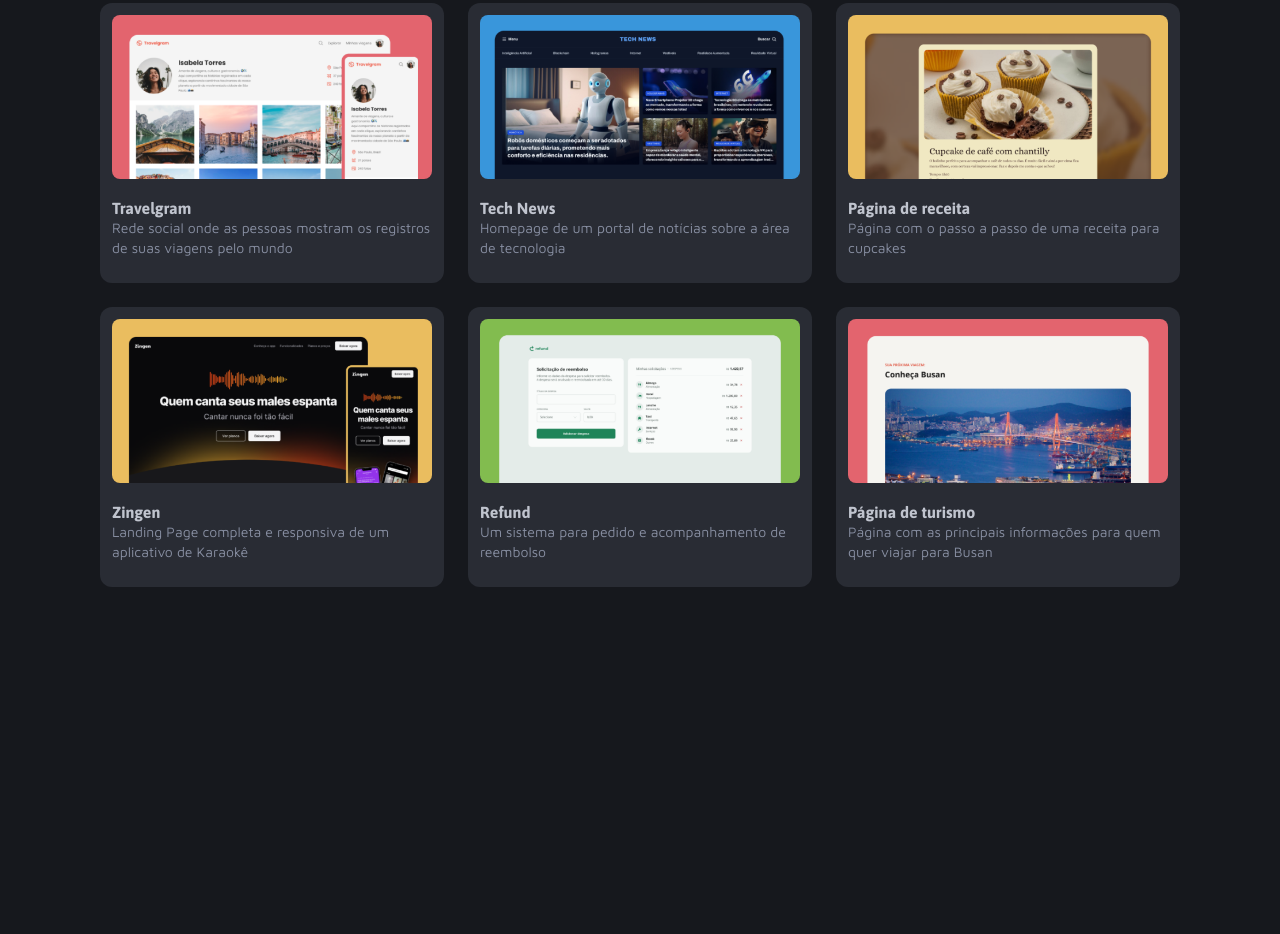
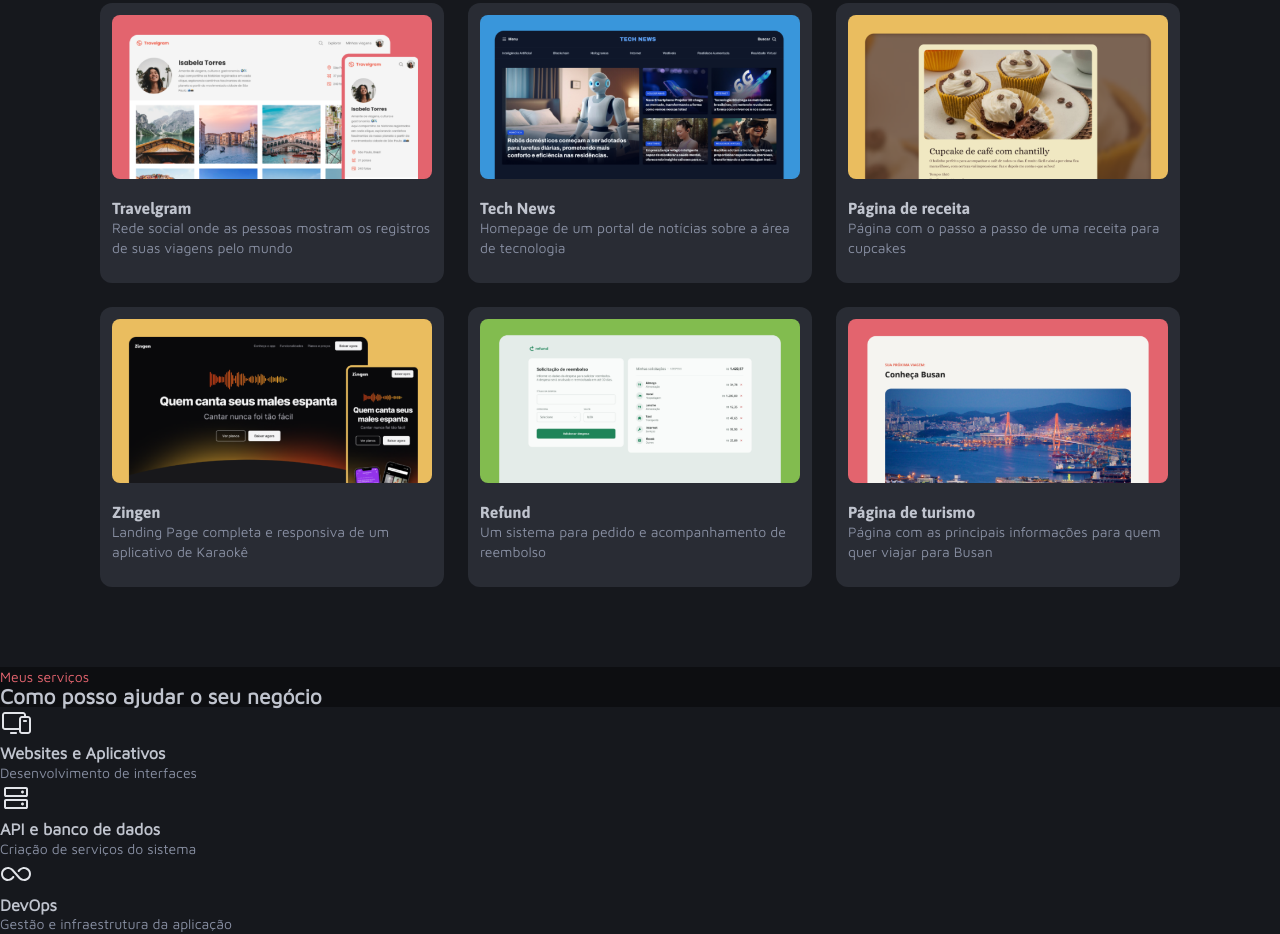
Before and after one commit to Megelado/Portfolio-dev, a plain HTML site: page index.html in a window 1280 px wide. Shown: the part 981-1915 px from the top of the page. Before the commit the page ends 1648 px from the top, so only its background shows below. Drawn offline with Linux system fonts and the light colour scheme.

Commit message:
Estruturando a section services

```diff
--- a/index.html
+++ b/index.html
@@ -78,5 +78,26 @@
       </div>
     </div>
   </section>
+  <section id="services">
+    <header>
+      <p class="subtitle-red">Meus serviços</p>
+      <h2>Como posso ajudar o seu negócio</h2>
+    </header>
+    <div>
+      <img src="assets/icons/Devices.svg" alt="">
+      <h3>Websites e Aplicativos</h3>
+      <p>Desenvolvimento de interfaces</p>
+    </div>
+    <div>
+      <img src="assets/icons/HardDrives.svg" alt="">
+      <h3>API e banco de dados</h3>
+      <p>Criação de serviços do sistema </p>
+    </div>
+    <div>
+      <img src="assets/icons/Infinity.svg" alt="">
+      <h3>DevOps</h3>
+      <p>Gestão e infraestrutura da aplicação</p>
+    </div>
+  </section>
 </body>
 </html>
--- a/styles/services.css
+++ b/styles/services.css
@@ -0,0 +1,6 @@
+#services {
+  background-color: var(--gray-600);
+  div {
+    background-color: var(--gray-500);
+  }
+}
```
